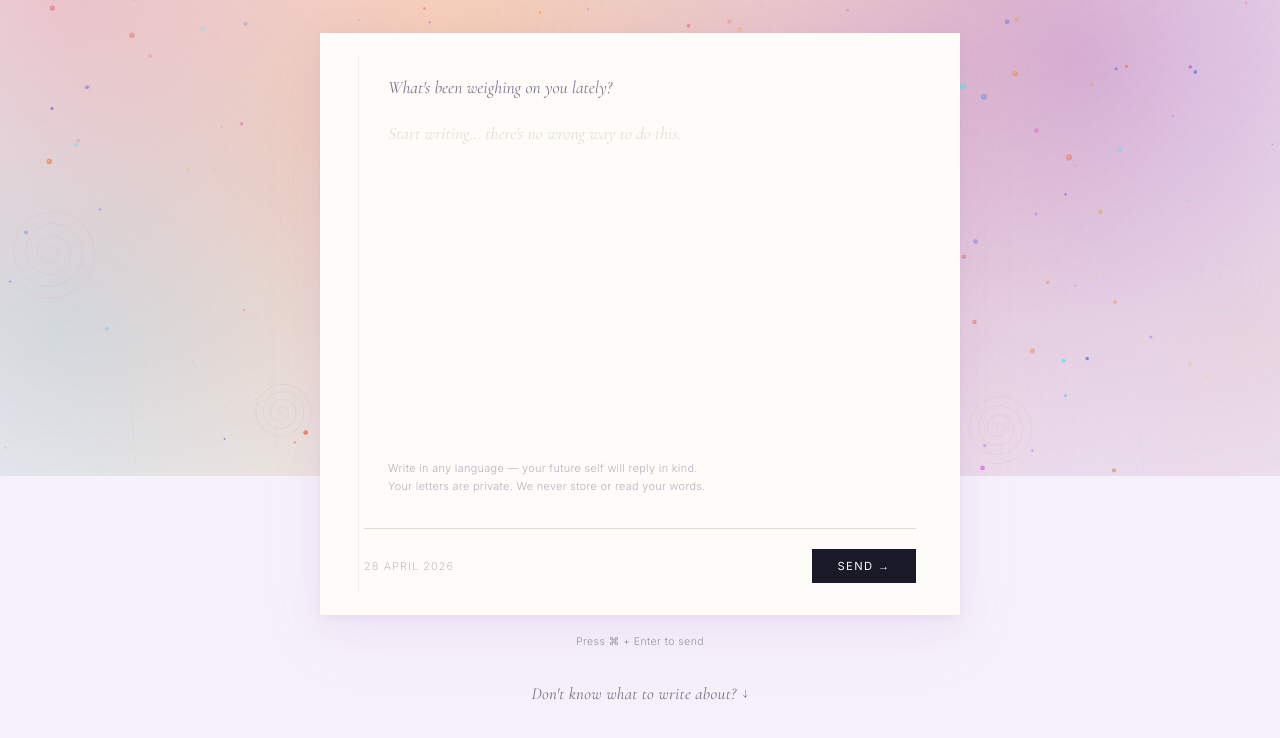
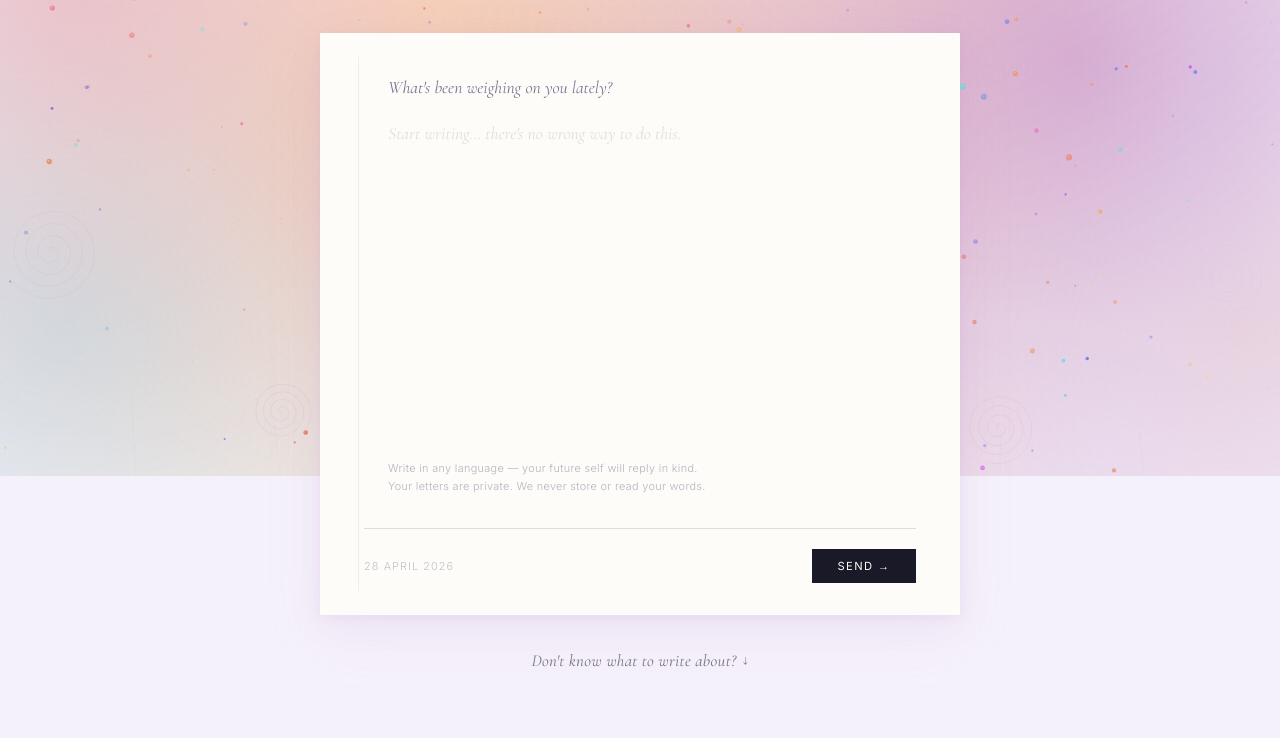
Before and after one commit to IrinaCsapo/letters-future-self, a plain HTML site: page static/index.html in a window 1280 px wide. Shown: the part 324-1062 px from the top of the page. Drawn offline with nearby package versions, Linux system fonts and the light colour scheme; animation ran at ten frames a second.

Commit message:
Removed keyboard hint

```diff
--- a/static/index.html
+++ b/static/index.html
@@ -545,8 +545,6 @@
         </div>
       </div>
 
-      <p class="hint" id="i18n-hint">Press ⌘ + Enter to send</p>
-
       <div class="prompts-section">
         <button class="prompts-toggle" onclick="togglePrompts()">
           <span id="i18n-prompts-toggle">Don't know what to write about?</span>
--- a/static/script.js
+++ b/static/script.js
@@ -1376,7 +1376,6 @@ function setLanguage(lang) {
   document.getElementById('user-message').placeholder      = T('placeholder');
   document.getElementById('i18n-card-note').innerHTML      =
     T('note_language') + '<br>' + T('note_private');
-  document.getElementById('i18n-hint').textContent         = T('hint');
   document.getElementById('send-btn').innerHTML            = T('send') + ' &rarr;';
 
   // Writing prompts
```
